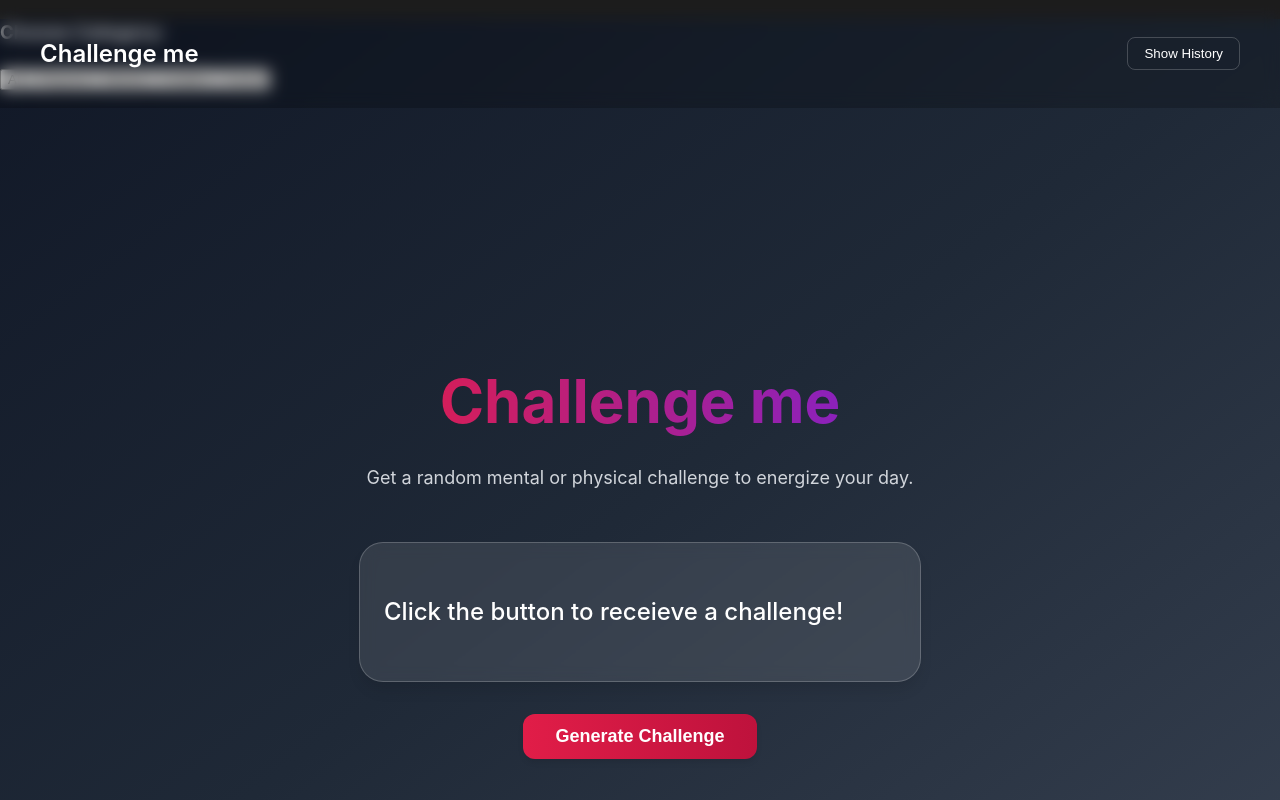
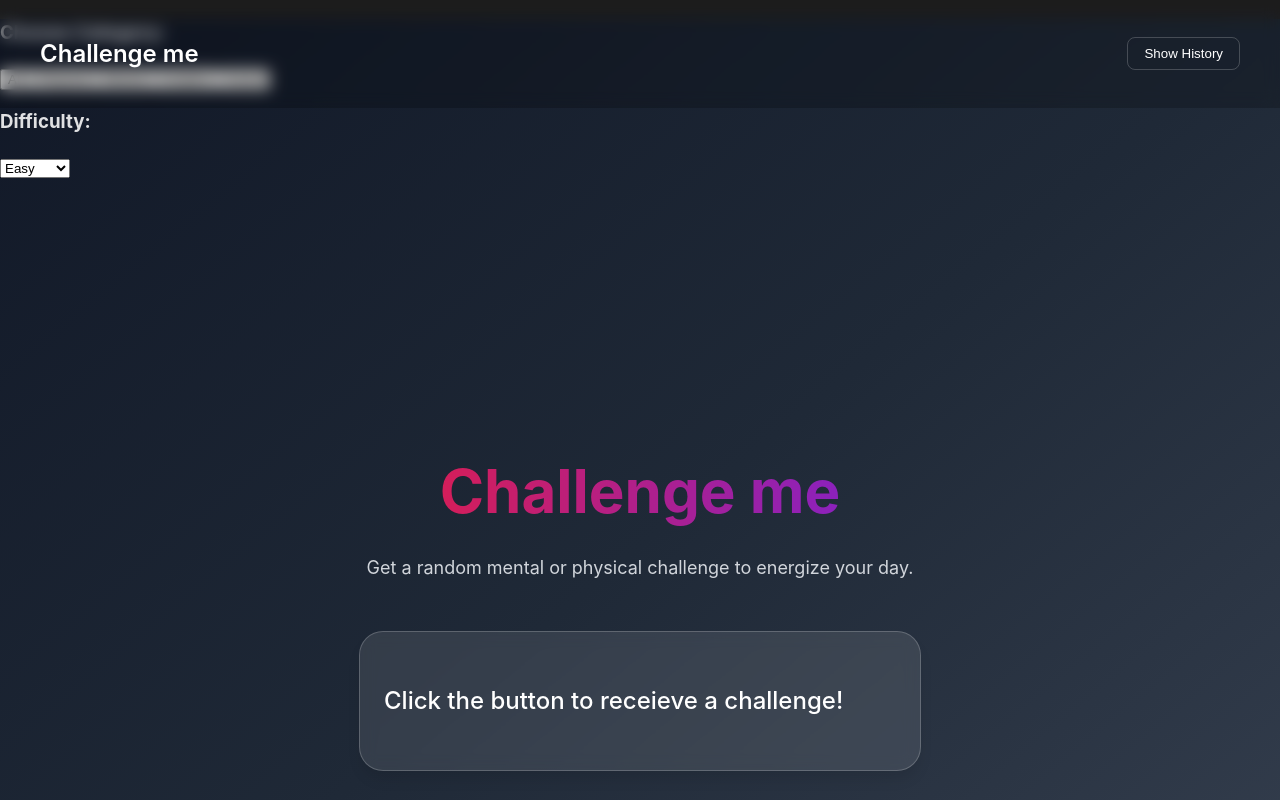
Before and after one commit to robertoandino/challenge-me, a React (Vite) app: page / in a window 1280 px wide. Shown: the top 800 px of the page. Built offline with nearby package versions, Linux system fonts and the light colour scheme.

Commit message:
Updates.

```diff
--- a/src/pages/Home.tsx
+++ b/src/pages/Home.tsx
@@ -1,5 +1,6 @@
 import React, { useState } from "react";
 import { challenges } from "../data/challenges";
+import { ChallengeCategory } from "../data/Challenge";
 import "./Home.css";
 
 const Home: React.FC = () => {
@@ -67,6 +68,24 @@ const Home: React.FC = () => {
                     </div>
                 </div>
 
+                <div className="difficulty-selector">
+                    <h3>Difficulty:</h3>
+                    <select
+                        value={difficulty}
+                        onChange={(e) => setDifficulty(e.target.value)}
+                        className="difficulty-select"
+                    >
+                        <option value="easy">Easy</option>
+                        <option value="medium">Medium</option>
+                        <option value="hard">Hard</option>
+                    </select>
+                </div>
+
+                {streakCount > 0 && (
+                    <div className="streak-counter">
+                        🔥 Streak: {streakCount} challenges
+                    </div>
+                )}
             </div>
 
             <div className="content-wrapper">
```
